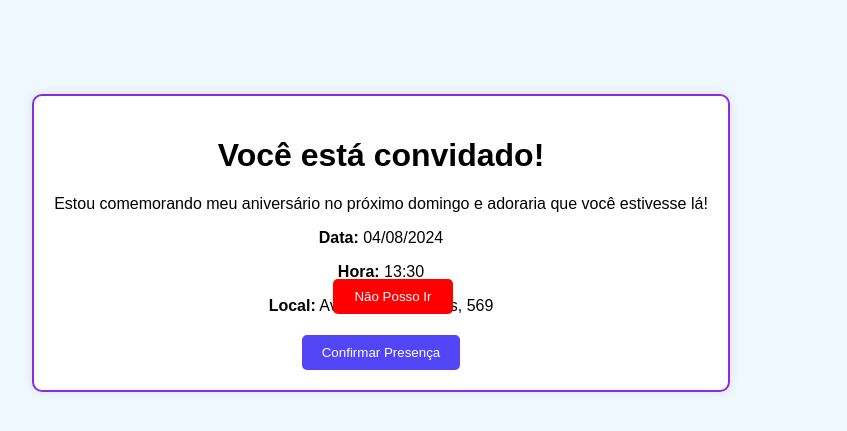
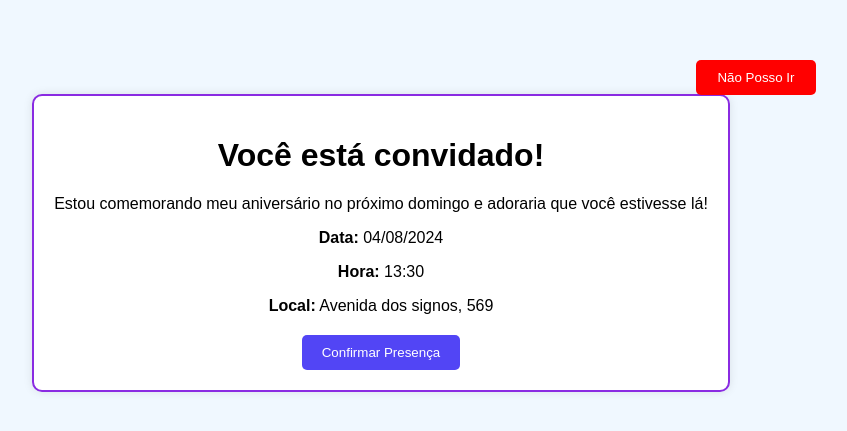
Before and after one commit to SSouzaC/convite, a plain HTML site: page index.html in a window 1280 px wide. Shown: the part 157-588 px from the top of the page, without its empty margins (259-1106 px from the left). Drawn offline with nearby package versions, Linux system fonts and the light colour scheme.

Commit message:
new issues

```diff
--- a/script.js
+++ b/script.js
@@ -46,9 +46,19 @@ document.addEventListener("DOMContentLoaded", function() {
         noButton.style.top = randomY + 'px';
     }
 
-    moveButtonRandomly(); // Mover o botão ao carregar a página
+    // Mover o botão ao carregar a página
+    moveButtonRandomly();
 
+    // Mover o botão quando a janela for redimensionada
     window.addEventListener('resize', function() {
-        setTimeout(moveButtonRandomly, 100); // Adiciona um pequeno atraso para garantir que o botão se ajuste após o redimensionamento
+        moveButtonRandomly();
+    });
+
+    // Mover o botão a cada 2 segundos
+    setInterval(moveButtonRandomly, 2000); // 2000 milissegundos = 2 segundos
+
+    // Mover o botão ao passar o mouse sobre ele
+    document.getElementById('noButton').addEventListener('mouseover', function() {
+        moveButtonRandomly();
     });
 });
--- a/styles.css
+++ b/styles.css
@@ -42,8 +42,13 @@ button:hover {
 }
 
 #noButton {
-    position: absolute;
+    position: fixed; /* Permite que o botão fique visível na tela */
     background-color: red;
+    color: white;
+    padding: 10px;
+    border-radius: 5px;
+    cursor: pointer;
+    transition: left 0.2s, top 0.2s;
 }
 
 @media (max-width: 600px) {
```
